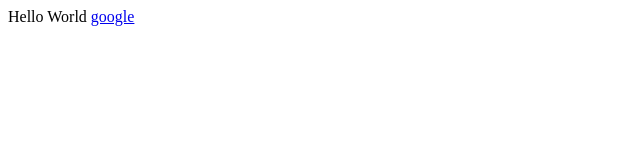
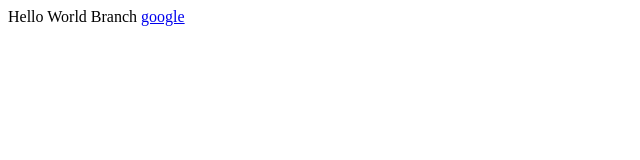
Before and after one commit to countnine/GitTest, a plain HTML site: page index.html in a window 1280 px wide. Shown: the whole page, without its empty margins (0-640 px from the left). Drawn offline with Linux system fonts and the light colour scheme.

Commit message:
branch test

```diff
--- a/index.html
+++ b/index.html
@@ -1,4 +1,4 @@
 <head></head>
-<body>Hello World
+<body>Hello World Branch
 <a href="google.com">google</a>
 </body>
```
